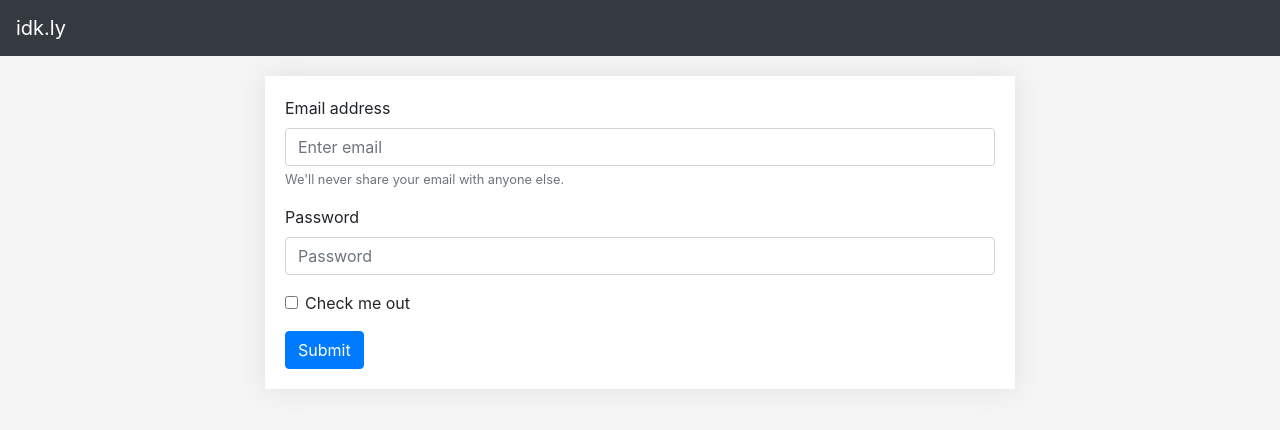
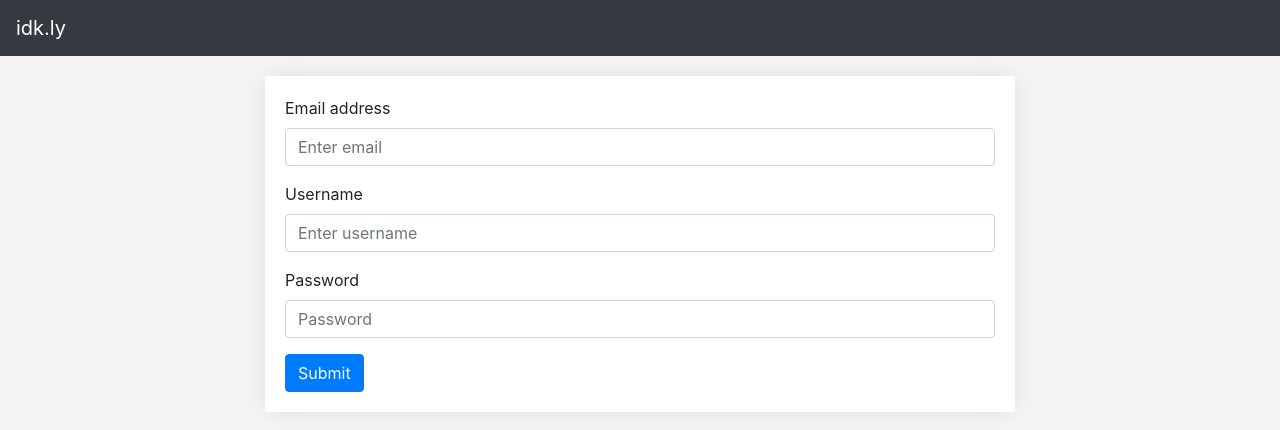
Before and after one commit to 2110521-2563-1-Software-Architecture/idk-term-project, a React (Create React App) app in the folder frontend/: page /signin in a window 1280 px wide. Shown: the top 430 px of the page. Built offline with nearby package versions, Linux system fonts and the light colour scheme.

Commit message:
add all input for signup form

```diff
--- a/frontend/src/views/Signin.jsx
+++ b/frontend/src/views/Signin.jsx
@@ -10,20 +10,19 @@ class Signin extends React.Component {
         <div className="form-container">
           <div className="form-card">
             <Form>
-              <Form.Group controlId="formBasicEmail">
+              <Form.Group controlId="email">
                 <Form.Label>Email address</Form.Label>
                 <Form.Control type="email" placeholder="Enter email" />
-                <Form.Text className="text-muted">
-                  We'll never share your email with anyone else.
-                </Form.Text>
               </Form.Group>
 
-              <Form.Group controlId="formBasicPassword">
+              <Form.Group controlId="username">
+                <Form.Label>Username</Form.Label>
+                <Form.Control type="text" placeholder="Enter username" />
+              </Form.Group>
+
+              <Form.Group controlId="password">
                 <Form.Label>Password</Form.Label>
                 <Form.Control type="password" placeholder="Password" />
-              </Form.Group>
-              <Form.Group controlId="formBasicCheckbox">
-                <Form.Check type="checkbox" label="Check me out" />
               </Form.Group>
               <Button variant="primary" type="submit">
                 Submit
```
